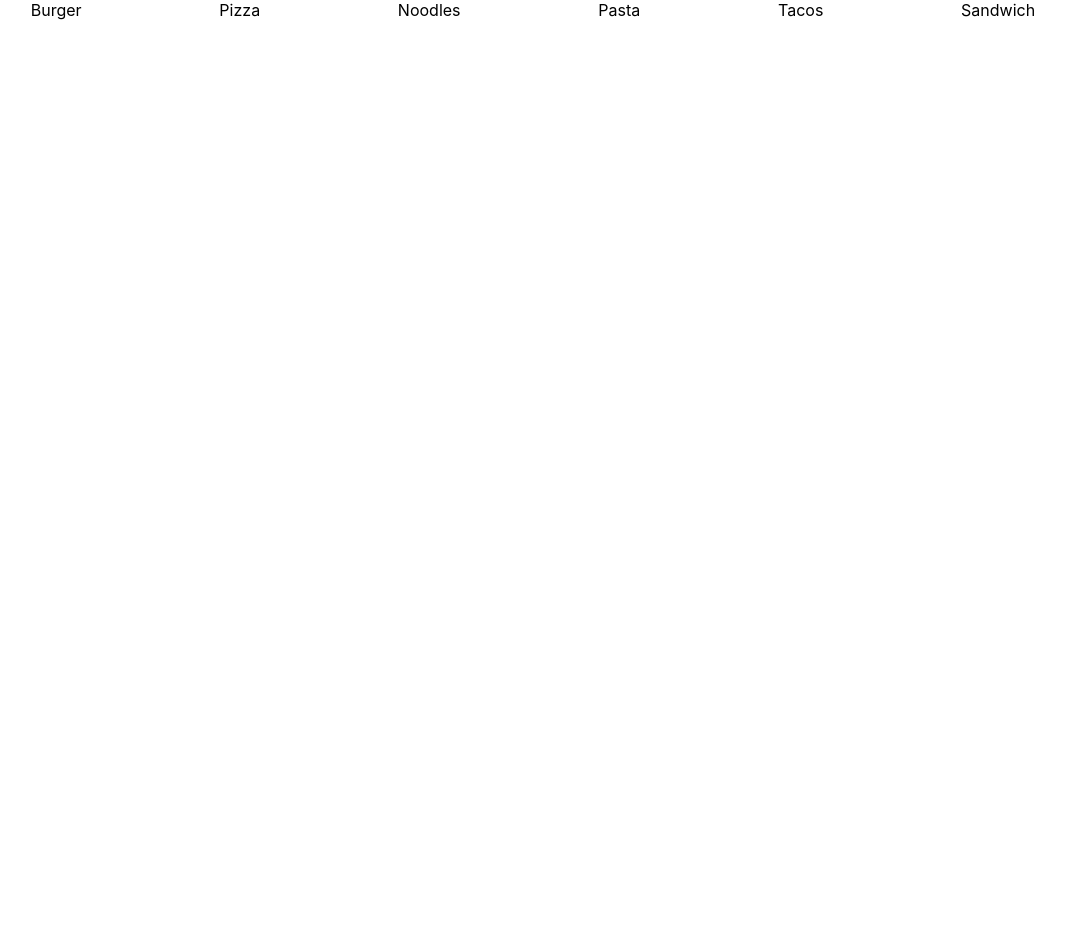
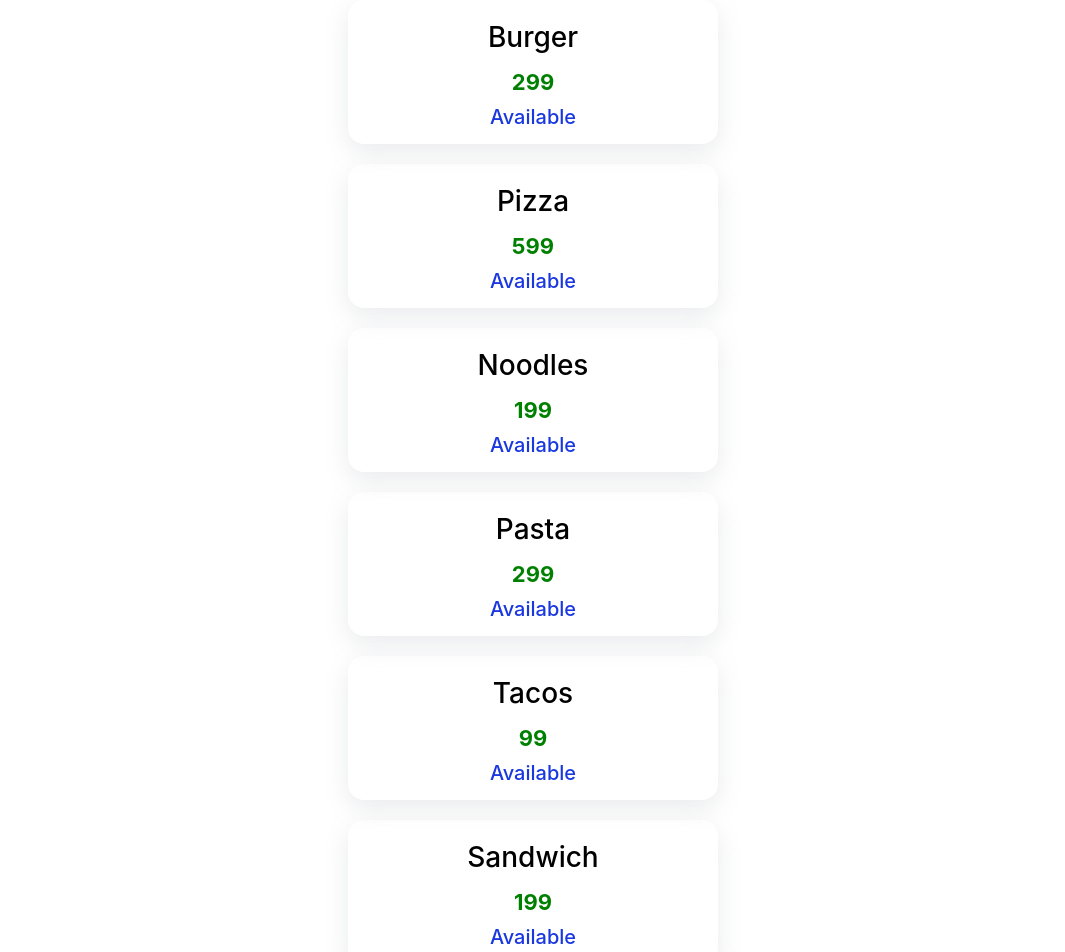
Before and after one commit to ShlokRamteke/food_delivery_app, a React (Create React App) app: page / in a window 1280 px wide. Shown: the top 952 px of the page, without its empty margins (107-1172 px from the left). Before the commit the page ends 800 px from the top, so only its background shows below. Built offline with nearby package versions, Linux system fonts and the light colour scheme.

Commit message:
styled food items

```diff
--- a/src/components/dashboard/Dashboard.tsx
+++ b/src/components/dashboard/Dashboard.tsx
@@ -15,8 +15,10 @@ const foodItems: Dish[]=[
     {id:3, name:'Noodles', price:199, status:'in-stock'},
     {id:4, name:'Pasta', price:299, status:'in-stock'},
     {id:5, name:'Tacos', price:99, status:'in-stock'},
-    {id:5, name:'Sandwich', price:199, status:'in-stock'},
+    {id:6, name:'Sandwich', price:199, status:'in-stock'},
+    {id:7, name:'Cookie', price:120, status:'sold'},
 ]
+
 
 const Dashboard: React.FC<any> = (props) => {
 
@@ -25,12 +27,13 @@ const Dashboard: React.FC<any> = (props) => {
 
             <div style={{
                 display: "flex",
-                flexDirection: "row",
-                justifyContent: "space-evenly",
-                alignItems: "center"
-
-            }}>
-                {foodItems.map(item=> {
+                flexDirection: "column",
+                justifyContent: "center",
+                alignItems: "center",
+                gap: "20px",
+            }}
+            >
+                {foodItems.map((item:Dish) => {
                     return <FoodItem item={item}/>
                 })}
             </div>
--- /dev/null
+++ b/src/components/foodItem/FoodItem.module.css
@@ -0,0 +1,39 @@
+.itemContainer{
+    display: flex;
+    flex-direction: column;
+    justify-content: center;
+    align-items: center;
+    width: 350px;
+    border-radius: 16px;
+    padding: 10px;
+    box-shadow: rgba(149, 157, 165, 0.2) 0px 8px 24px;
+
+}
+
+.itemTitle {
+    font-size: 28px;
+    font-weight: 500;
+    margin: 10px;
+}
+
+.itemPrice {
+    font-size: 22px;
+    font-weight: bold;
+    color: green;
+    margin: 5px;
+}
+
+.itemSold{
+    font-size: 20px;
+    font-weight: 500;
+    margin: 5px;
+    color: rgb(255, 38, 0);
+
+}
+
+.itemAvailable{
+    font-size: 20px;
+    font-weight: 500;
+    margin: 5px;
+    color: rgb(26, 56, 223);
+}
--- a/src/components/foodItem/FoodItem.tsx
+++ b/src/components/foodItem/FoodItem.tsx
@@ -1,4 +1,5 @@
 import React from "react";
+import styles from './FoodItem.module.css'
 
 interface Dish{
     id:number;
@@ -8,9 +9,13 @@ interface Dish{
 }
 
 const FoodItem: React.FC<{item:Dish}> =props =>{
+    const isAvailable =props.item.status ==='in-stock';
     return <React.Fragment>
-        <div>
-            {props.item.name}
+        <div className={styles.itemContainer}>
+            <div className={styles.itemTitle}>{props.item.name}</div>
+            <div className={styles.itemPrice}>{props.item.price}</div>
+            <div className={isAvailable ? styles.itemAvailable : styles.itemSold}>{isAvailable ? "Available": "Stock Out"}</div>
+
         </div>
     </React.Fragment>
 }
```
